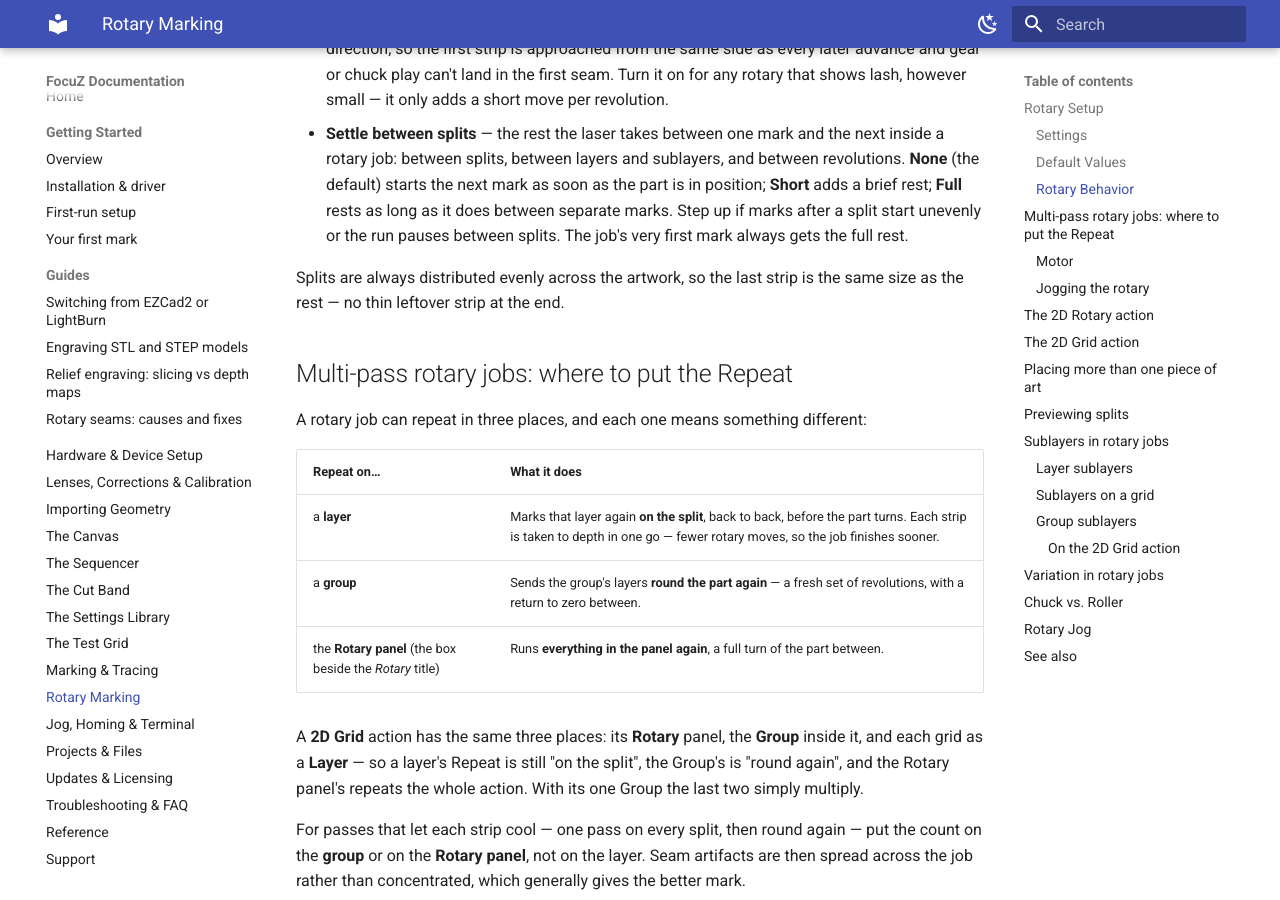
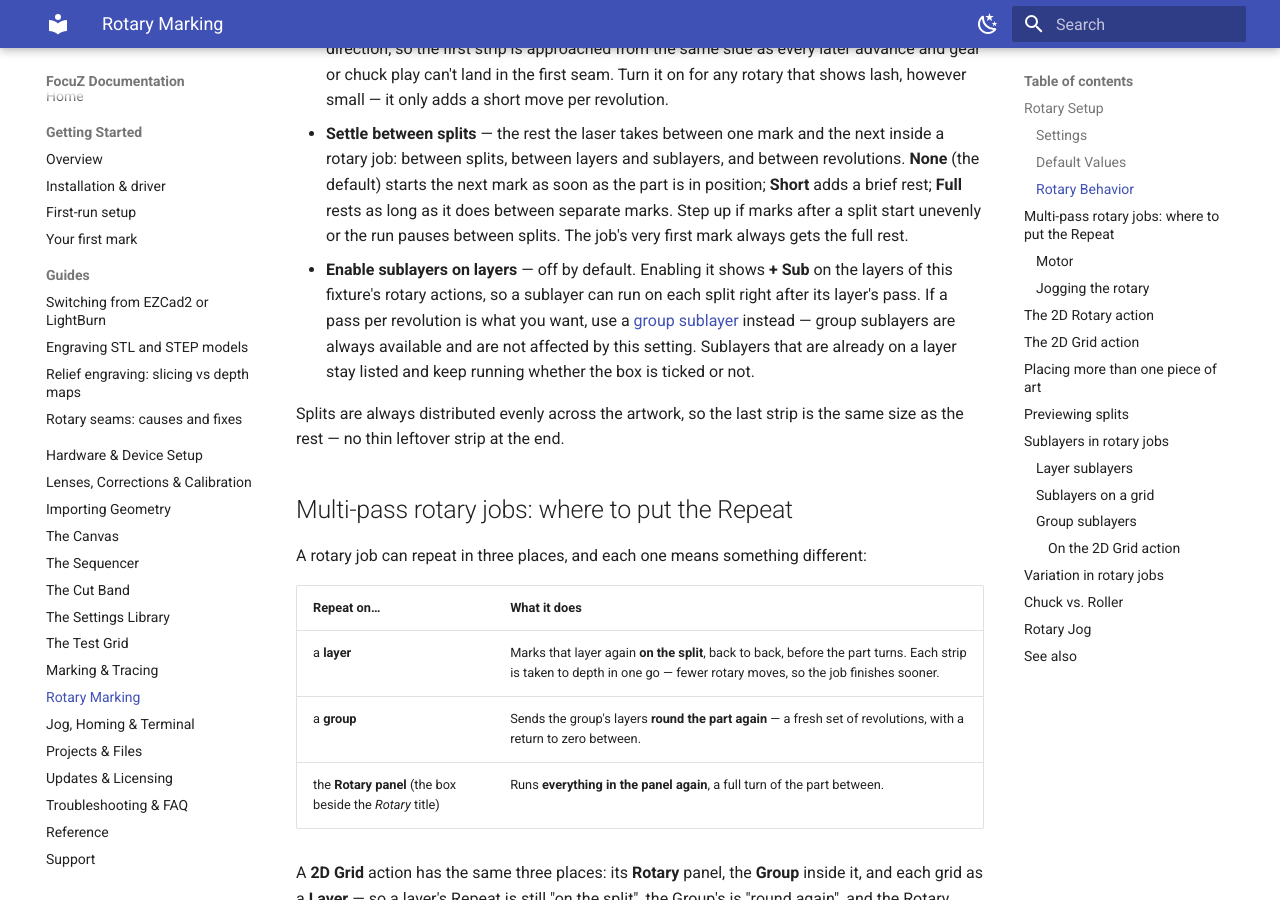
Before and after one commit to Lokahi-Shop/focuz-docs, an MkDocs documentation site: the page built from docs/rotary.md, in a window 1280 px wide and 900 px high, scrolled down 2361 px. Built offline with MkDocs 1.6.1 and Material for MkDocs 9.7.7, drawn with Linux system fonts in a browser that asks for light colours; some of the changed text lies outside the part shown.

Commit message:
Rotary Setup: Enable sublayers on layers
Co-Authored-By: Claude Fable 5.1 <noreply@anthropic.com>

```diff
--- a/docs/rotary.md
+++ b/docs/rotary.md
@@ -93,6 +93,11 @@ action's field blank until you enter it there.
   default) starts the next mark as soon as the part is in position; **Short** adds a brief rest;
   **Full** rests as long as it does between separate marks. Step up if marks after a split start
   unevenly or the run pauses between splits. The job's very first mark always gets the full rest.
+- **Enable sublayers on layers** — off by default. Enabling it shows **+ Sub** on the layers of
+  this fixture's rotary actions, so a sublayer can run on each split right after its layer's pass.
+  If a pass per revolution is what you want, use a [group sublayer](#group-sublayers) instead —
+  group sublayers are always available and are not affected by this setting. Sublayers that are
+  already on a layer stay listed and keep running whether the box is ticked or not.
 
 Splits are always distributed evenly across the artwork, so the last strip is the same size as
 the rest — no thin leftover strip at the end.
@@ -340,6 +345,9 @@ it runs:
 | a **layer** | **+ Sub** on the layer's header | **on the split** — right after the layer's pass on that split, while the strip is still under the lens | Mark, Groove |
 | the **group** | **+ Sublayer** on the group's header | **per revolution** — after the group's layers have gone round | Mark, Jog, Terminal |
 
+**+ Sub** on a layer is shown once **Enable sublayers on layers** is ticked in
+[Rotary Setup](#rotary-behavior) (it is off by default); **+ Sublayer** on the group is always there.
+
 ### Layer sublayers
 
 A layer's sublayer fires after the layer's pass that **Run every** names, on every split, and marks
```
